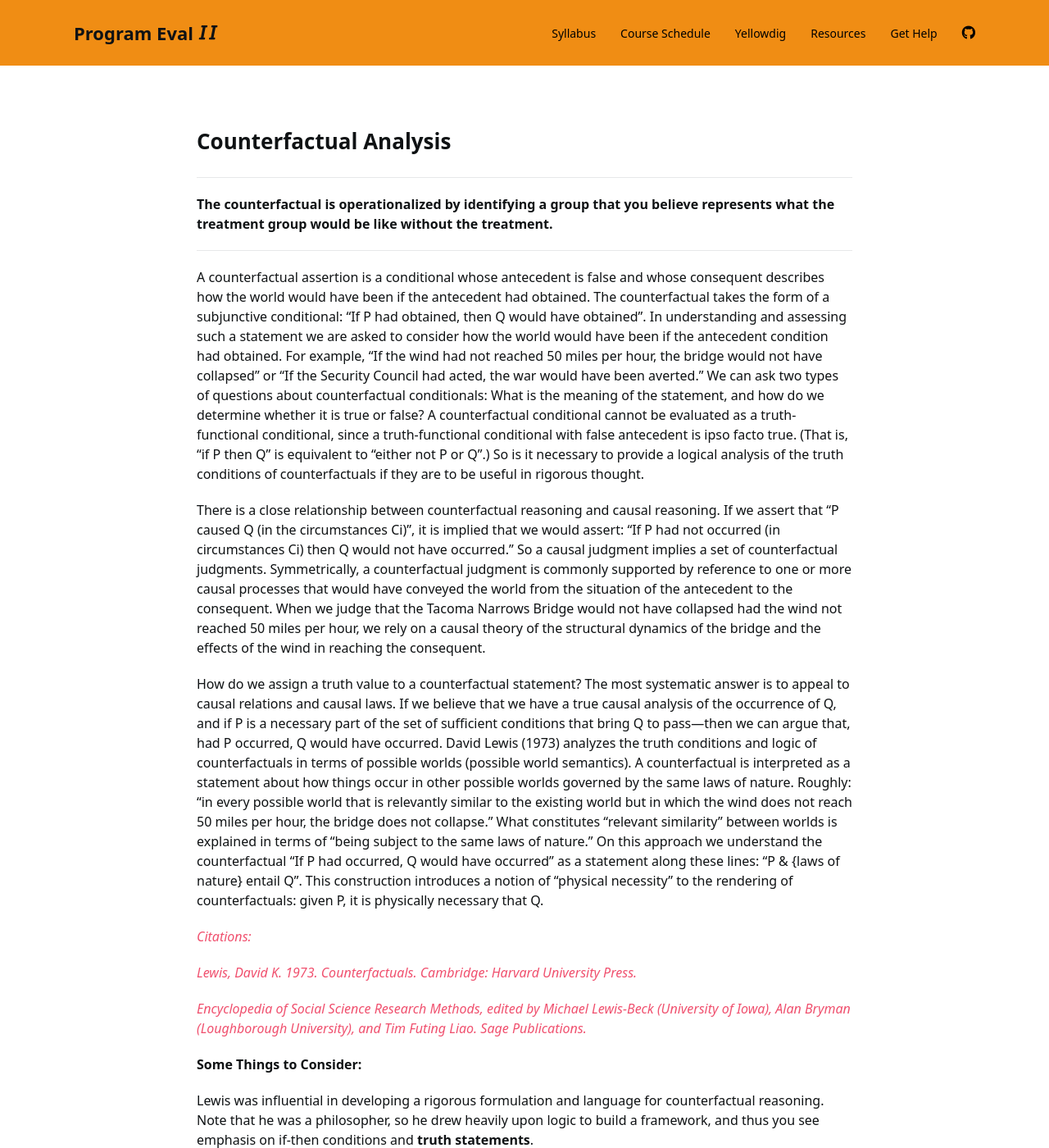
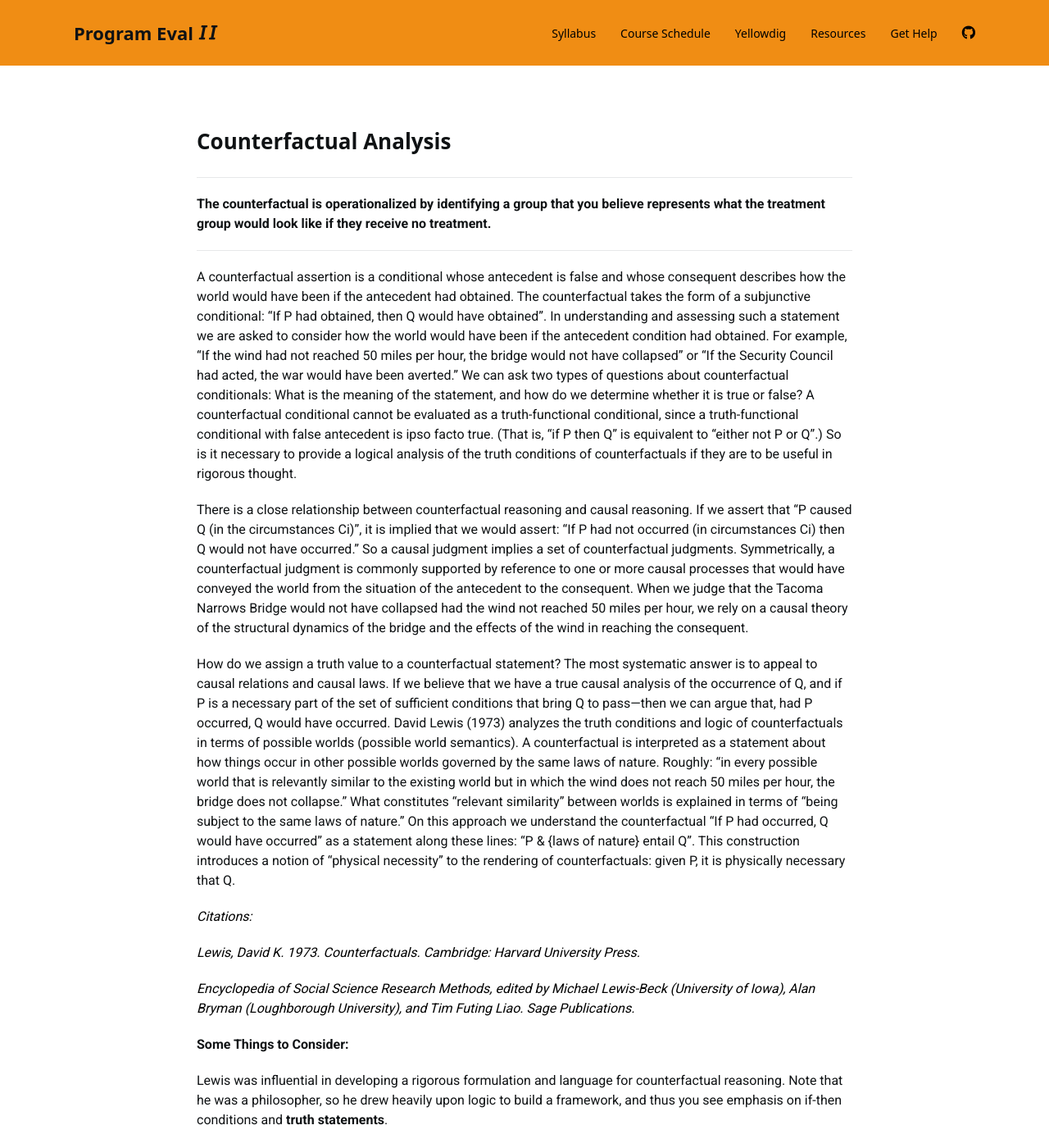
Before and after one commit to DS4PS/cpp-524-sum-2020, a Jekyll site: the page built from core-concepts.md, in a window 1280 px wide and 1400 px high. Shown: the whole window at 82% size. Built offline with Jekyll 4.4.1, drawn with Linux system fonts in a browser that asks for light colours; nearby versions of some CDN libraries; a script bundle is joined from its source files by our own code; library files that are not in the unit come from our copies; a style sheet for code colours, icons or effects is not loaded; some of the changed lines change nothing that is shown.

Commit message:
Update core-concepts.md

```diff
--- a/core-concepts.md
+++ b/core-concepts.md
@@ -2,6 +2,10 @@
 layout: default
 title: Core Concepts in Research Design
 ---
+
+
+
+
 
 <div class = "uk-container uk-container-small">
 
@@ -11,7 +15,7 @@ title: Core Concepts in Research Design
 
 -----
 
-**The counterfactual is operationalized by identifying a group that you believe represents what the treatment group would be like without the treatment.**
+**The counterfactual is operationalized by identifying a group that you believe represents what the treatment group would look like if they receive no treatment.**
 
 ----
 
@@ -301,3 +305,33 @@ We will use a check-list approach that we call a **Campbell Score**, which is a
 
 <br>
 <br>
+
+
+
+
+
+<style>
+body {
+   font-family: "Roboto", sans-serif;
+}
+
+p.italic {
+  font-style: italic;
+  color: black !important;
+}
+td {
+  text-align: left;
+}
+td.i {
+  text-align: center;
+}
+iframe {
+  align: middle;
+}
+em {
+  color: black !important;
+}
+article {
+  padding-left:20%;
+}
+</style>
```
